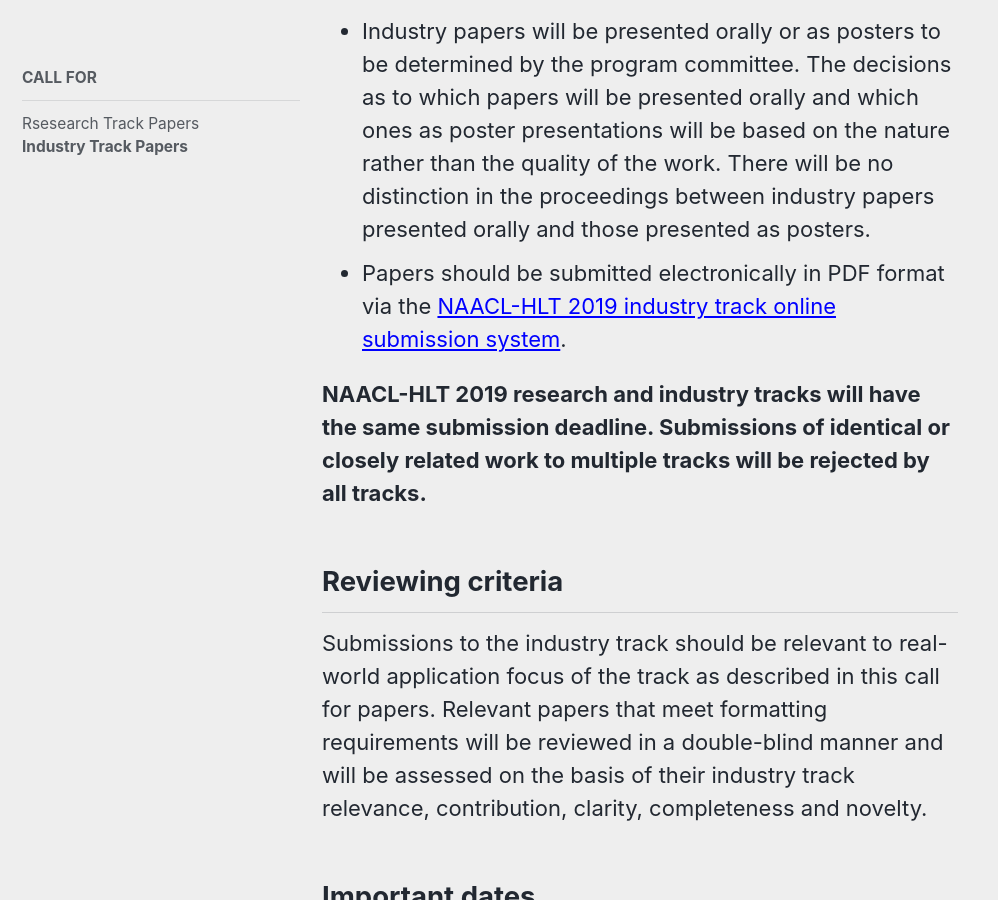
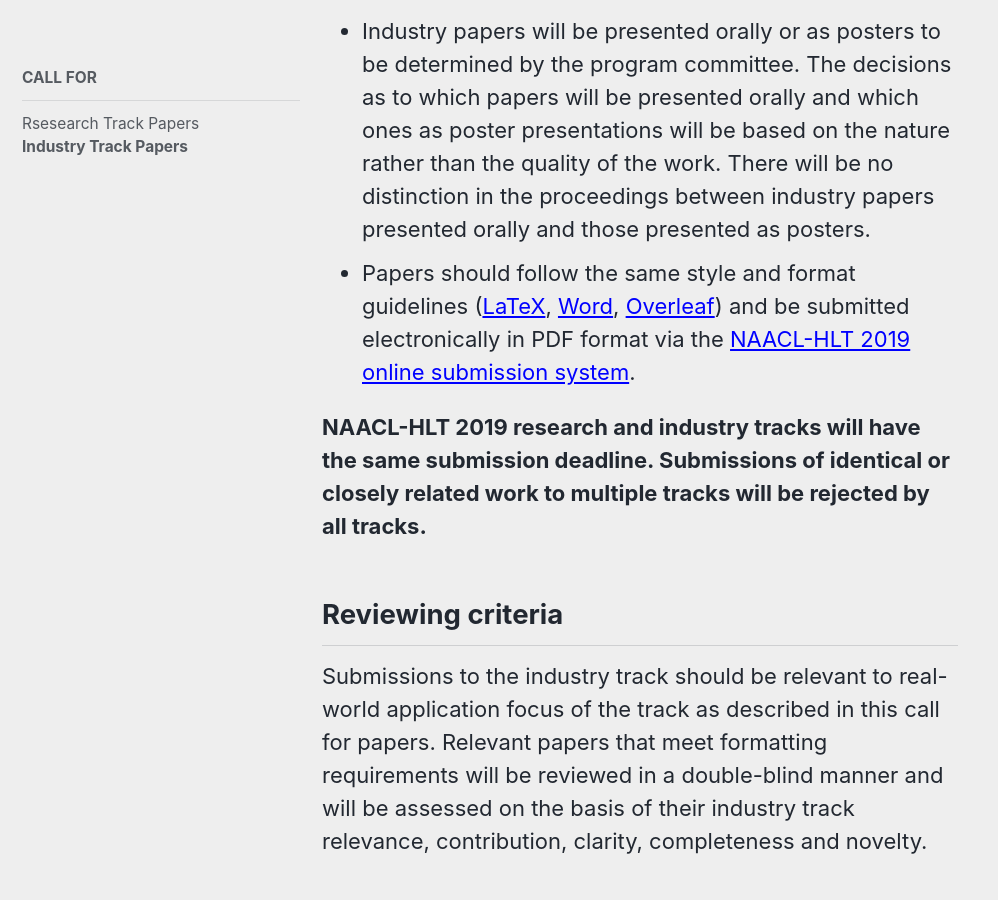
Before and after one commit to naacl-org/naacl-2021-website, a Jekyll site: the page built from _pages/calls/industry.md, in a window 1280 px wide and 900 px high, scrolled down 2178 px. Shown: the whole window, without its empty margins (0-998 px from the left). Built offline with Jekyll 4.4.1, drawn with Linux system fonts in a browser that asks for light colours; nearby versions of some CDN libraries.

Commit message:
Final tweaks.

```diff
--- a/_pages/calls/industry.md
+++ b/_pages/calls/industry.md
@@ -46,7 +46,7 @@
 - Similar to the research track, authors must register the title, author list, abstract and keywords by **December 3, 2018**.
 - Industry track papers should not exceed six (6) pages in length (excluding references). Accepted papers will be given one additional page of content (up to 7 pages) so that reviewers’ comments can be taken into account.
 - Industry papers will be presented orally or as posters to be determined by the program committee. The decisions as to which papers will be presented orally and which ones as poster presentations will be based on the nature rather than the quality of the work. There will be no distinction in the proceedings between industry papers presented orally and those presented as posters.
-- Papers should be submitted electronically in PDF format via the [NAACL-HLT 2019 industry track online submission system](https://www.softconf.com/naacl2019/papers).
+- Papers should follow the same style and format guidelines ([LaTeX](/downloads/naaclhlt2019-latex.zip), [Word](/downloads/naaclhlt2019-word.zip), [Overleaf](https://www.overleaf.com/latex/templates/instructions-for-naacl-hlt-2019-proceedings/xyyfwfkswhth)) and be submitted electronically in PDF format via the [NAACL-HLT 2019 online submission system](https://www.softconf.com/naacl2019/papers).
 
 **NAACL-HLT 2019 research and industry tracks will have the same submission deadline. Submissions of identical or closely related work to multiple tracks will be rejected by all tracks.**
 
```
Also changed, not shown: _pages/calls/papers.md (+1 -1 lines).
